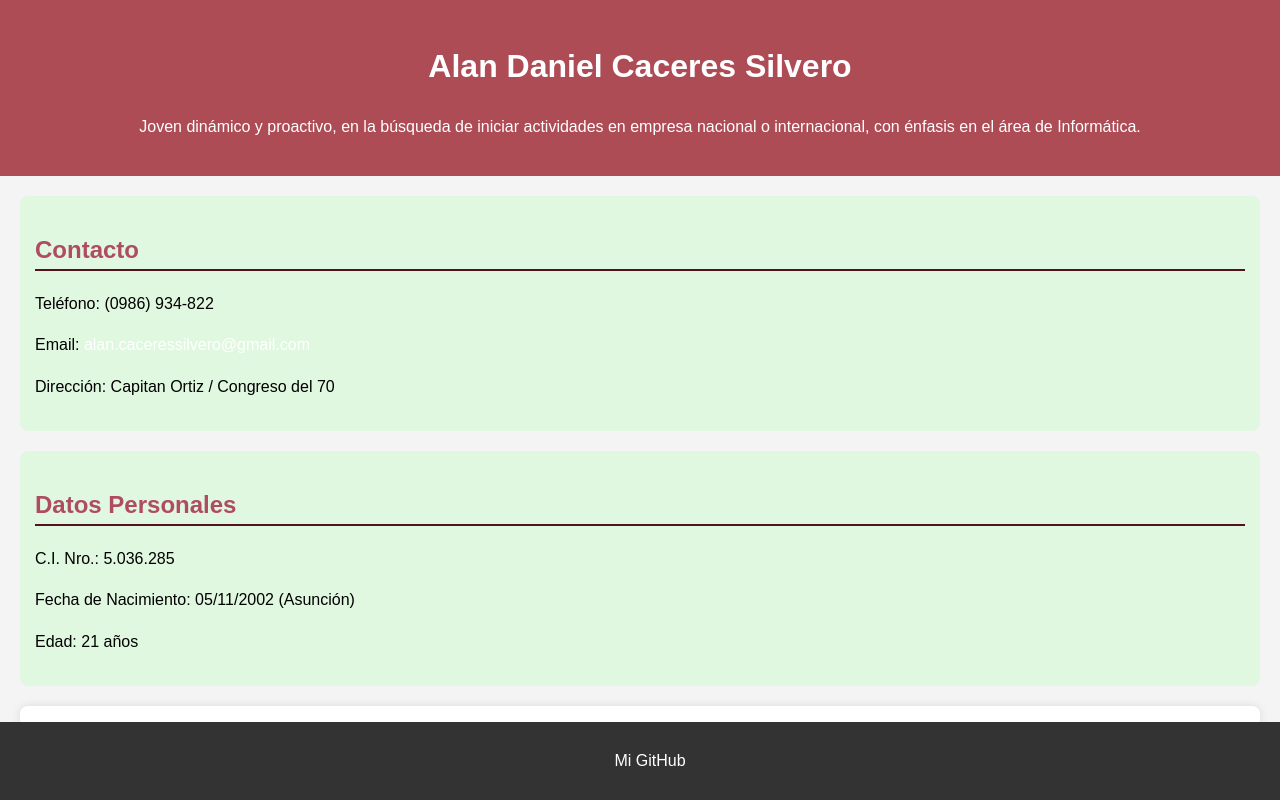
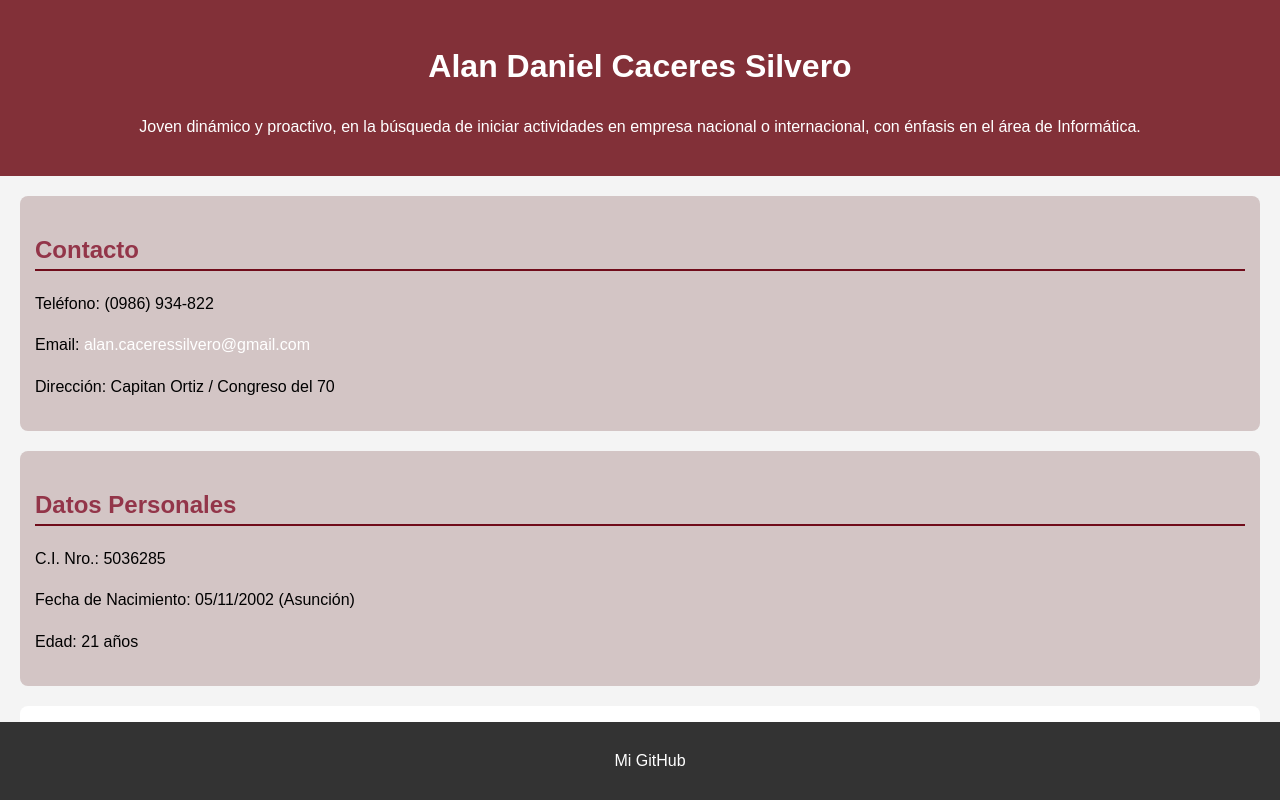
Before and after one commit to Ashcrow6/Ashcrow6.github.io, a plain HTML site: page index.html in a window 1280 px wide. Shown: the top 800 px of the page. Drawn offline with Linux system fonts and the light colour scheme.

Commit message:
Add files via upload

```diff
--- a/index.html
+++ b/index.html
@@ -11,7 +11,7 @@
             background-color: #f4f4f4;
         }
         header {
-            background-color: hsl(354, 39%, 49%);
+            background-color: hsl(354, 46%, 35%);
             color: white;
             padding: 20px;
             text-align: center;
@@ -20,8 +20,8 @@
             padding: 20px;
         }
         h2 {
-            color: #af4c61;
-            border-bottom: 2px solid #52131c;
+            color: #933549;
+            border-bottom: 2px solid #700c1b;
         }
         ul {
             list-style-type: none;
@@ -44,7 +44,7 @@
             text-decoration: none;
         }
         .contact-info, .personal-info, .skills, .languages {
-            background-color: #e0f7e0;
+            background-color: #d3c5c5;
             padding: 15px;
             margin: 20px;
             border-radius: 8px;
@@ -54,7 +54,7 @@
             padding: 15px;
             margin: 20px;
             border-radius: 8px;
-            box-shadow: 0 0 10px rgba(0,0,0,0.1);
+            box-shadow: 0 0 10px rgba(174, 125, 125, 0.005);
         }
     </style>
 </head>
@@ -77,7 +77,7 @@
     <!-- Datos personales -->
     <section class="personal-info">
         <h2>Datos Personales</h2>
-        <p>C.I. Nro.: 5.036.285</p>
+        <p>C.I. Nro.: 5036285</p>
         <p>Fecha de Nacimiento: 05/11/2002 (Asunción)</p>
         <p>Edad: 21 años</p>
     </section>
@@ -148,5 +148,5 @@
 
     <!-- Footer con enlace a GitHub -->
     <footer>
-        <p><a href="https://github.com/tu-usuario" target="_blank">Mi GitHub</a></p>
+        <p><a href="https://github.com/Ashcrow6" target="_blank">Mi GitHub</a></p>
     </footer>
```
